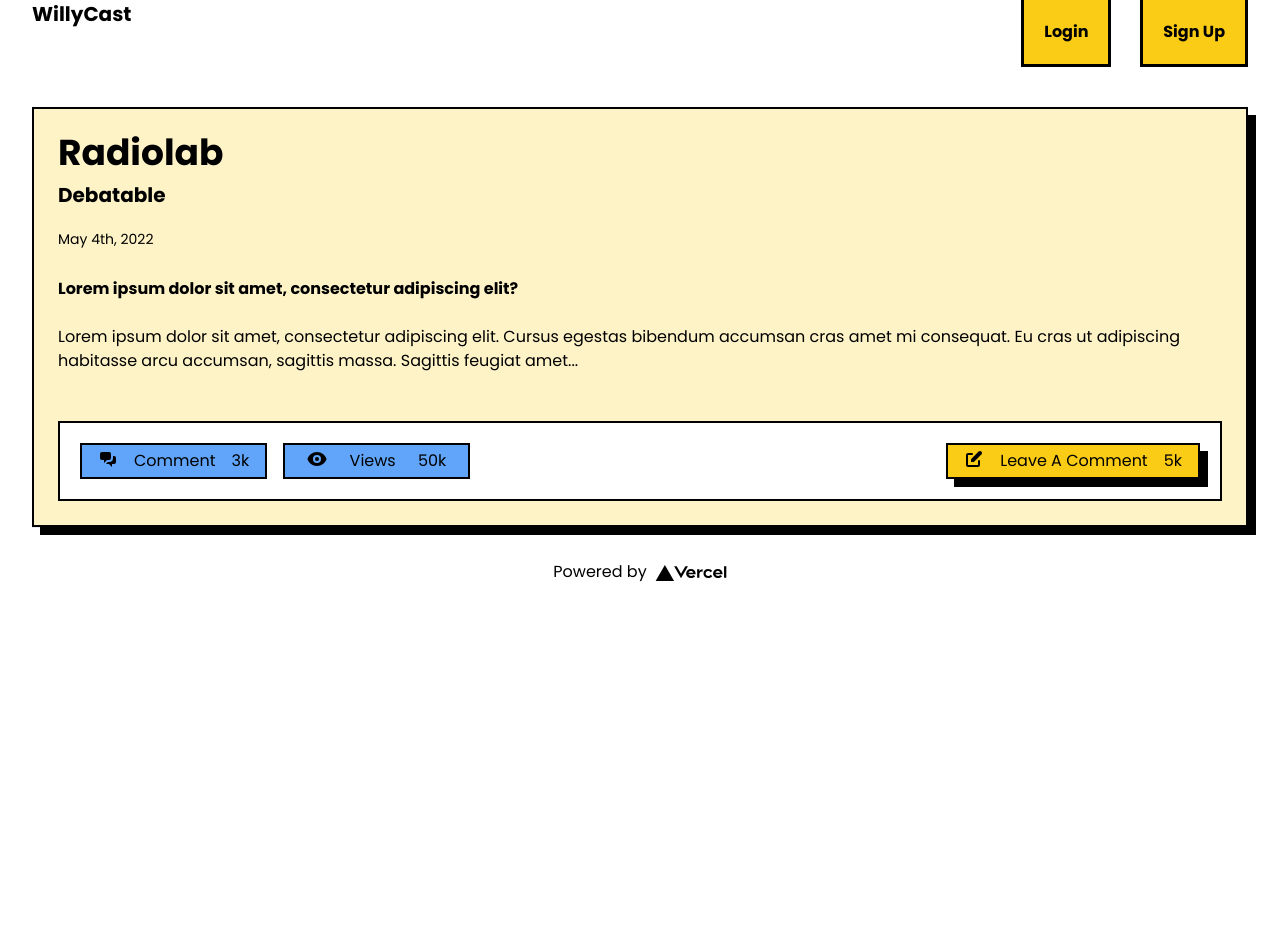
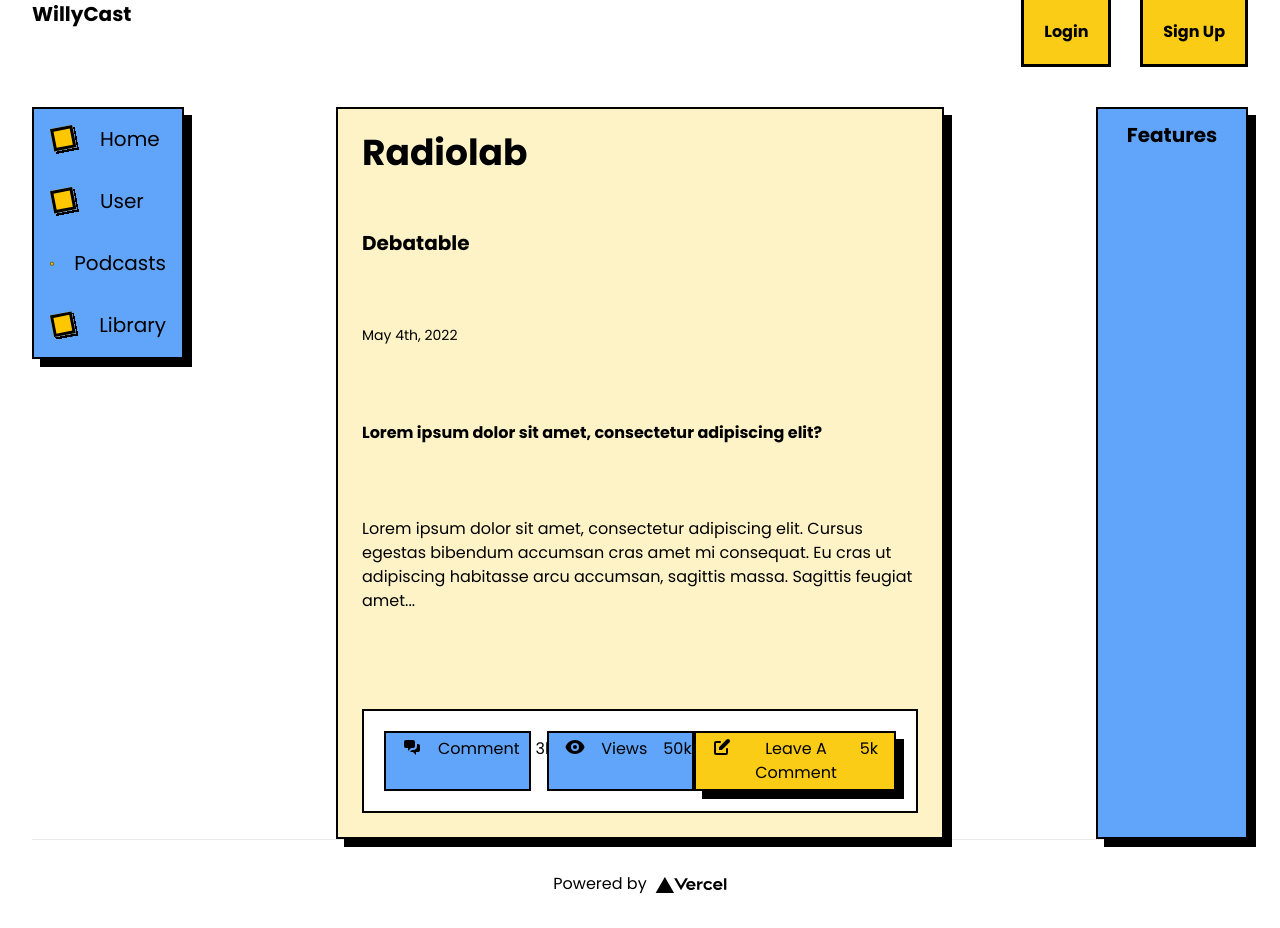
Before and after one commit to gccornejo441/WillyCast, a Next.js app: page / in a window 1280 px wide. Before the commit the page ends 800 px from the top, so only its background shows below. Built offline with nearby package versions, Linux system fonts and the light colour scheme.

Commit message:
flexible home page

```diff
--- /dev/null
+++ b/components/Body/Body.tsx
@@ -0,0 +1,19 @@
+import { Comment } from "../CommentBox/Comment";
+import { Features } from "../Features/Features";
+import { Sidebar } from "../SideBar/Sidebar";
+
+export const Body = () => {
+    return (
+        <div className="grid grid-cols-4">
+            <div>
+                <Sidebar />
+            </div>
+            <div className="col-span-2 ">
+                <Comment />
+            </div>
+            <div className="flex justify-end">
+                <Features />
+            </div>
+        </div>
+    );
+}
--- /dev/null
+++ b/components/Features/Features.tsx
@@ -0,0 +1,39 @@
+import Link from "next/link";
+import { nanoid } from 'nanoid'
+
+interface ISideNavs {
+    "_id": string;
+    "name": string;
+    "href": string;
+}
+
+const links: ISideNavs[] = [
+    {
+        "_id": nanoid(3),
+        "name": 'Home',
+        "href": "/"
+    },
+    {
+        "_id": nanoid(3),
+        "name": 'User',
+        "href": "/"
+    },
+    {
+        "_id": nanoid(3),
+        "name": 'Podcasts',
+        "href": "/"
+    },
+    {
+        "_id": nanoid(3),
+        "name": 'Library',
+        "href": "/"
+    }
+]
+
+export const Features = () => {
+    return (
+        <div className="border-2 border-black bg-blue-400 comment-box w-1/2">
+            <h2 className="font-bold text-center text-xl py-3">Features</h2>
+        </div>
+    );
+}
--- /dev/null
+++ b/components/SideBar/Sidebar.tsx
@@ -0,0 +1,49 @@
+import Link from "next/link";
+import { nanoid } from 'nanoid'
+import { RectBrute } from '../rectBrute'
+
+interface ISideNavs {
+    "_id": string;
+    "name": string;
+    "href": string;
+}
+
+const links: ISideNavs[] = [
+    {
+        "_id": nanoid(3),
+        "name": 'Home',
+        "href": "/"
+    },
+    {
+        "_id": nanoid(3),
+        "name": 'User',
+        "href": "/"
+    },
+    {
+        "_id": nanoid(3),
+        "name": 'Podcasts',
+        "href": "/"
+    },
+    {
+        "_id": nanoid(3),
+        "name": 'Library',
+        "href": "/"
+    }
+]
+
+export const Sidebar = () => {
+    return (
+        <div className=" border-2 border-black bg-blue-400 comment-box grid grid-cols-1 h-fit w-1/2 mr-10">
+            {links.map((item) => {
+                return (
+                    <Link key={item._id} href={item.href}>
+                        <a className="p-4 flex">
+                            <RectBrute />
+                            <div className="ml-5 text-xl hover:underline">{item.name}</div>
+                        </a>
+                    </Link>
+                );
+            })}
+        </div>
+    );
+}
--- /dev/null
+++ b/components/rectBrute.tsx
@@ -0,0 +1,19 @@
+export const RectBrute = () => (
+    <svg width="30" height="30" viewBox="0 0 20 20" fill="none" xmlns="http://www.w3.org/2000/svg">
+        <g filter="url(#filter0_d_18_965)">
+            <rect y="2.86206" width="15" height="15" transform="rotate(-11 0 2.86206)" fill="#FFC700" />
+            <rect x="1.17244" y="3.65288" width="13" height="13" transform="rotate(-11 1.17244 3.65288)" stroke="black" stroke-width="2" />
+        </g>
+        <defs>
+            <filter id="filter0_d_18_965" x="0" y="0" width="19.0865" height="19.0864" filterUnits="userSpaceOnUse" color-interpolation-filters="sRGB">
+                <feFlood flood-opacity="0" result="BackgroundImageFix" />
+                <feColorMatrix in="SourceAlpha" type="matrix" values="0 0 0 0 0 0 0 0 0 0 0 0 0 0 0 0 0 0 127 0" result="hardAlpha" />
+                <feOffset dx="1.5" dy="1.5" />
+                <feComposite in2="hardAlpha" operator="out" />
+                <feColorMatrix type="matrix" values="0 0 0 0 0 0 0 0 0 0 0 0 0 0 0 0 0 0 1 0" />
+                <feBlend mode="normal" in2="BackgroundImageFix" result="effect1_dropShadow_18_965" />
+                <feBlend mode="normal" in="SourceGraphic" in2="effect1_dropShadow_18_965" result="shape" />
+            </filter>
+        </defs>
+    </svg>
+)
--- a/package.json
+++ b/package.json
@@ -10,6 +10,7 @@
   },
   "dependencies": {
     "@heroicons/react": "^1.0.6",
+    "nanoid": "^3.3.4",
     "next": "12.1.6",
     "react": "18.1.0",
     "react-dom": "18.1.0"
--- a/pages/index.tsx
+++ b/pages/index.tsx
@@ -1,8 +1,10 @@
 import type { NextPage } from 'next'
 import Head from 'next/head'
 import Image from 'next/image'
+import { Body } from '../components/Body/Body'
 import { Comment } from '../components/CommentBox/Comment'
 import { Navbar } from '../components/NavBar/Navbar'
+import { Sidebar } from '../components/SideBar/Sidebar'
 import styles from '../styles/Home.module.css'
 
 const Home: NextPage = () => {
@@ -16,7 +18,7 @@
 
       <div className="App">
         <Navbar/>
-        <Comment/>
+        <Body/>
       </div>
 
       <footer className={styles.footer}>
```
Also changed, not shown: public/rectBrute.svg (added), 1 other file (tests, documents, lock files or other folders).
